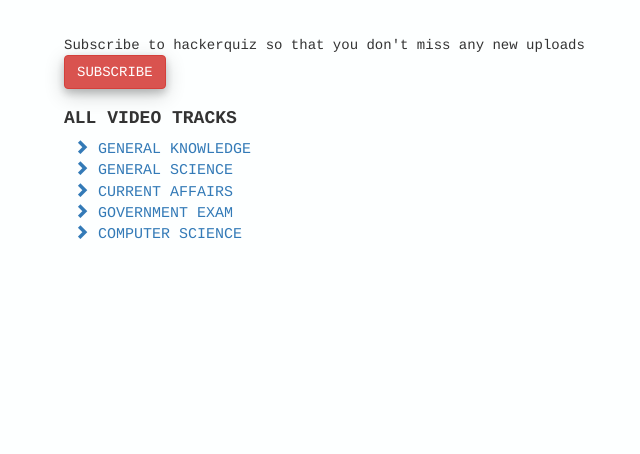
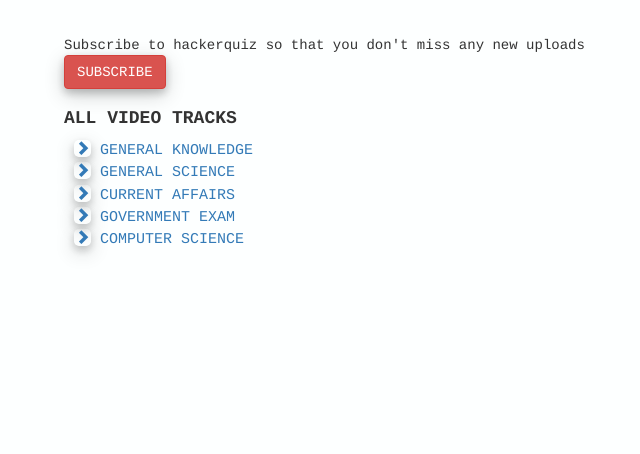
Before and after one commit to Dhakshinn/Quiz, a Django app: page /videos/ in a window 1280 px wide. Shown: the part 65-519 px from the top of the page, without its empty margins (6-646 px from the left). Run offline with Django 3.2, Linux system fonts and the light colour scheme; some libraries are stand-ins or nearby versions.

Commit message:
Design 3

```diff
--- a/quiz/templates/quiz/questions.html
+++ b/quiz/templates/quiz/questions.html
@@ -5,7 +5,7 @@
         <span class="glyphicon glyphicon-education" style="margin-top: 3px;padding: 5px;border-radius: 5px;color:#45CE30;background-color:white;border:none;box-shadow: 0 4px 8px 0 rgba(0,0,0,0.2),0 6px 20px 0 rgba(0,0,0,0.19);"><a href="/scoreboard_main/{{ title }}/{{ track }}/" style="text-decoration: none;color: #45CE30"> LEADERBOARD</a><span></span></span>
     </div>
     <div class="container" style="margin-top: 5px;">
-          <a href="{% url 'home' %}" id="link-nav">{{ track }}</a><span class="glyphicon glyphicon-chevron-right" id="center-link"></span><a href="/list/{{ track }}/{{ title }}/" id="link-nav">{{ title }}</a ><span class="glyphicon glyphicon-chevron-right" id="center-link"></span><a id="link-nav">{{ topic }}</a>
+          <a href="{% url 'home' %}" id="link-nav">{{ track }}</a><span class="glyphicon glyphicon-chevron-right" id="center-link" style="color:#45CE30;box-shadow: 0 4px 8px 0 rgba(0,0,0,0.2),0 6px 20px 0 rgba(0,0,0,0.19);border-radius: 5px;padding: 1px;"></span><a href="/list/{{ track }}/{{ title }}/" id="link-nav">{{ title }}</a ><span class="glyphicon glyphicon-chevron-right" id="center-link" style="color:#45CE30;box-shadow: 0 4px 8px 0 rgba(0,0,0,0.2),0 6px 20px 0 rgba(0,0,0,0.19);border-radius: 5px;padding: 1px;"></span><a id="link-nav">{{ topic }}</a>
     </div>
     <div class="container">
           {% for x in a %}
--- a/quiz/templates/quiz/title_details.html
+++ b/quiz/templates/quiz/title_details.html
@@ -6,7 +6,7 @@
         <span class="glyphicon glyphicon-education" style="margin-top: 3px;padding: 5px;border-radius: 5px;color:#45CE30;background-color:white;border:none;box-shadow: 0 4px 8px 0 rgba(0,0,0,0.2),0 6px 20px 0 rgba(0,0,0,0.19);"><a href="/scoreboard_main/{{ title }}/{{ track }}/" style="text-decoration: none;color: #45CE30"> LEADERBOARD</a><span></span></span>
     </div>
         <div class="container" style="margin-top: 5px;">
-               <a href="{% url 'home' %}" id="link-nav">{{ track }}</a><span class="glyphicon glyphicon-chevron-right" id="center-link"></span><a id="link-nav">{{ title }}</a>
+               <a href="{% url 'home' %}" id="link-nav" >{{ track }}</a><span class="glyphicon glyphicon-chevron-right" style="color:#45CE30;box-shadow: 0 4px 8px 0 rgba(0,0,0,0.2),0 6px 20px 0 rgba(0,0,0,0.19);border-radius: 5px;padding: 1px;" id="center-link"></span><a id="link-nav">{{ title }}</a>
           </div>
     {% endif %}
     <div class="col-sm-offset-2">
--- a/quiz/templates/registration/login.html
+++ b/quiz/templates/registration/login.html
@@ -9,7 +9,7 @@
     <div class="row">
         <div class="col-sm-offset-4 col-sm-4">
          <div class="well" style="background-color:white;box-shadow: 0 4px 8px 0 rgba(0,0,0,0.2),0 6px 20px 0 rgba(0,0,0,0.19);">
-             <h4 style="text-align: center;"><img src="{% static 'quiz/image/head2.png' %}" style="border-radius: 30px" width="45px" height="45px"><br><strong>LOGIN</strong></h4>
+             <h4 style="text-align: center;"><img src="{% static 'quiz/image/head2.png' %}" style="border-radius: 30px;background-color:white;box-shadow: 0 4px 8px 0 rgba(0,0,0,0.2),0 6px 20px 0 rgba(0,0,0,0.19);" width="45px" height="45px"><br><br><strong>LOGIN</strong></h4>
             <div class="input-group" style="margin-top: 30px;">
                 {{ form.username.errors }}
                 <span class="input-group-addon"><i class="glyphicon glyphicon-user"></i></span>
--- a/quiz/templates/registration/signup.html
+++ b/quiz/templates/registration/signup.html
@@ -8,7 +8,7 @@
     <div class="row">
         <div class="col-sm-offset-4 col-sm-4">
          <div class="well" style="background-color: white;box-shadow: 0 4px 8px 0 rgba(0,0,0,0.2),0 6px 20px 0 rgba(0,0,0,0.19);">
-            <h4 style="text-align: center;"><img src="{% static 'quiz/image/head2.png' %}" style="border-radius: 30px" width="45px" height="45px"><br><strong>SIGNUP</strong></h4>
+            <h4 style="text-align: center;"><img src="{% static 'quiz/image/head2.png' %}" style="border-radius: 30px;background-color:white;box-shadow: 0 4px 8px 0 rgba(0,0,0,0.2),0 6px 20px 0 rgba(0,0,0,0.19);" width="45px" height="45px"><br><BR><strong>SIGNUP</strong></h4>
             {% for x in form %}
             <div class="form-group">
             {{ x.errors }}
--- a/videos/templates/videos/main.html
+++ b/videos/templates/videos/main.html
@@ -10,11 +10,11 @@
         {% block video %}
             <div><h4><strong>ALL VIDEO TRACKS</strong></h4></div>
                  <div style="margin-left: 10px;font-size: 15px;">
-                     <a href="{% url 'general_knowledge' %}" style="text-decoration: none;"><span class="glyphicon glyphicon-chevron-right"></span> GENERAL KNOWLEDGE</a><br>
-                     <a href="{% url 'general_science' %}" style="text-decoration: none;"><span class="glyphicon glyphicon-chevron-right"></span> GENERAL SCIENCE</a><br>
-                     <a href="{% url 'current_affairs' %}" style="text-decoration: none;"><span class="glyphicon glyphicon-chevron-right"></span> CURRENT AFFAIRS</a><br>
-                     <a href="{% url 'government_exam' %}" style="text-decoration: none;"><span class="glyphicon glyphicon-chevron-right"></span> GOVERNMENT EXAM</a><br>
-                     <a href="{% url 'computer_science' %}" style="text-decoration: none;"><span class="glyphicon glyphicon-chevron-right"></span> COMPUTER SCIENCE</a>
+                     <a href="{% url 'general_knowledge' %}" style="text-decoration: none;"><span class="glyphicon glyphicon-chevron-right" style="box-shadow: 0 4px 8px 0 rgba(0,0,0,0.2),0 6px 20px 0 rgba(0,0,0,0.19);border-radius: 5px;padding: 1px;"></span> GENERAL KNOWLEDGE</a><br>
+                     <a href="{% url 'general_science' %}" style="text-decoration: none;"><span class="glyphicon glyphicon-chevron-right" style="box-shadow: 0 4px 8px 0 rgba(0,0,0,0.2),0 6px 20px 0 rgba(0,0,0,0.19);border-radius: 5px;padding: 1px;"></span> GENERAL SCIENCE</a><br>
+                     <a href="{% url 'current_affairs' %}" style="text-decoration: none;"><span class="glyphicon glyphicon-chevron-right" style="box-shadow: 0 4px 8px 0 rgba(0,0,0,0.2),0 6px 20px 0 rgba(0,0,0,0.19);border-radius: 5px;padding: 1px;"></span> CURRENT AFFAIRS</a><br>
+                     <a href="{% url 'government_exam' %}" style="text-decoration: none;"><span class="glyphicon glyphicon-chevron-right" style="box-shadow: 0 4px 8px 0 rgba(0,0,0,0.2),0 6px 20px 0 rgba(0,0,0,0.19);border-radius: 5px;padding: 1px;"></span> GOVERNMENT EXAM</a><br>
+                     <a href="{% url 'computer_science' %}" style="text-decoration: none;"><span class="glyphicon glyphicon-chevron-right" style="box-shadow: 0 4px 8px 0 rgba(0,0,0,0.2),0 6px 20px 0 rgba(0,0,0,0.19);border-radius: 5px;padding: 1px;"></span> COMPUTER SCIENCE</a>
                  </div>
         {% endblock %}
     </div>
```
Also changed, not shown: db.sqlite3.
